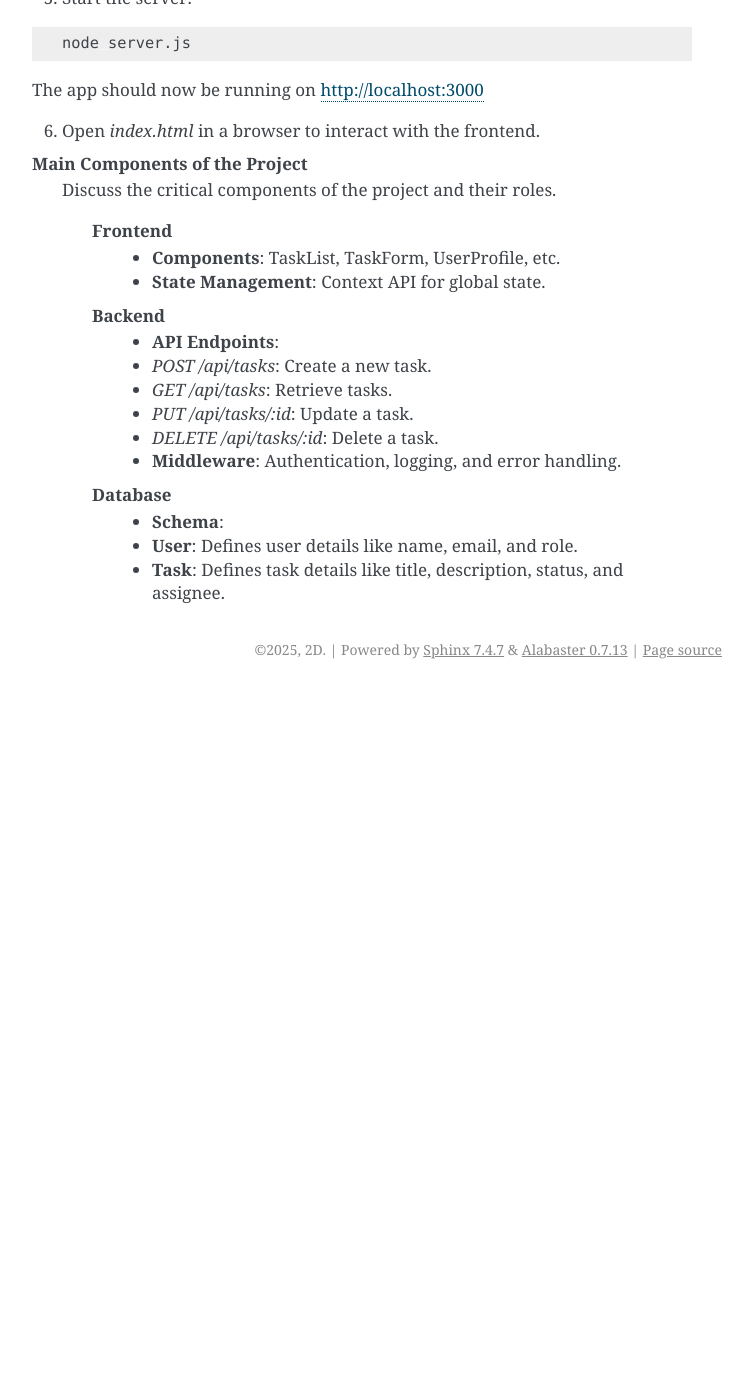
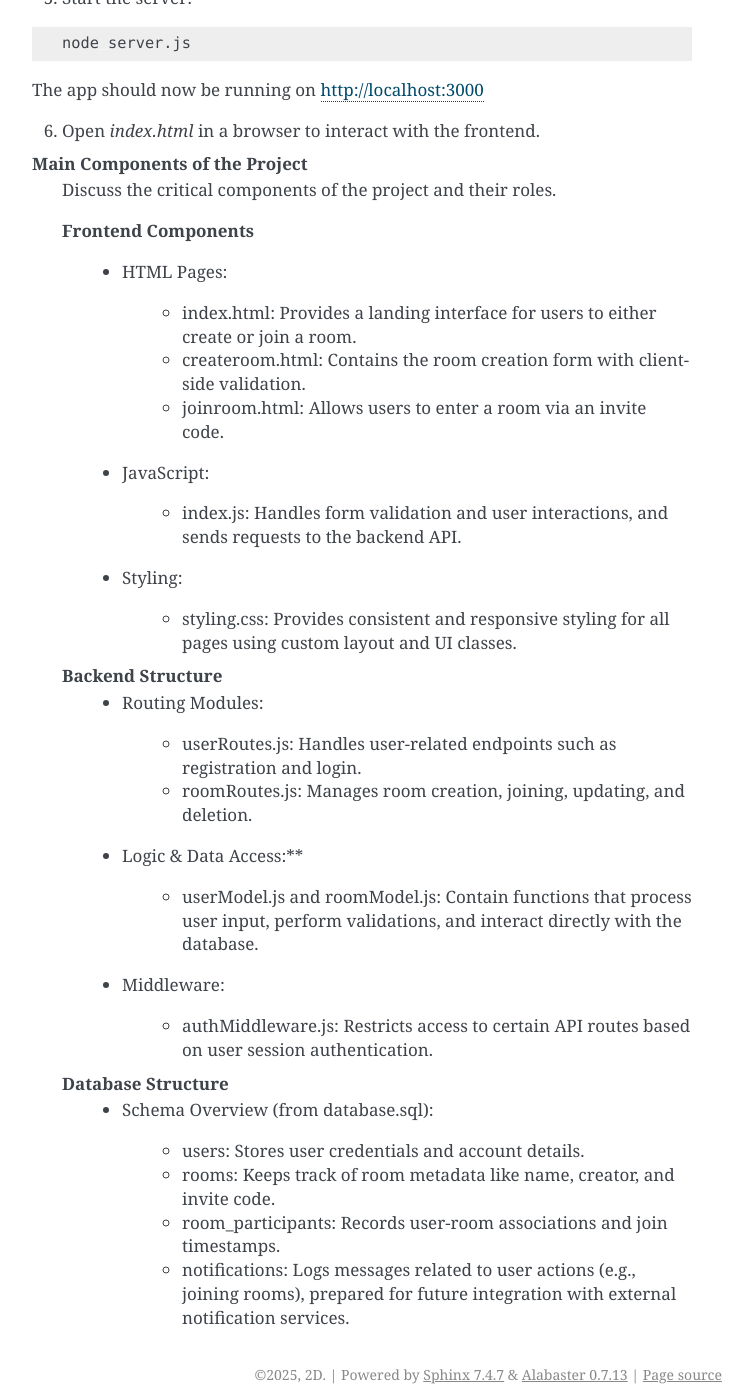
Before and after one commit to up2235881/SETAP-coursework-2D, a Sphinx documentation site: the page built from docs/source/index.rst, in a window 1280 px wide and 1400 px high, scrolled down 2480 px. Shown: the whole window, without its empty margins (388-1141 px from the left). Built offline with Sphinx 7.4.7, drawn with Linux system fonts in a browser that asks for light colours; before the commit the page ends 3169 px from its top, so only the background shows below that.

Commit message:
main components

```diff
--- a/docs/source/index.rst
+++ b/docs/source/index.rst
@@ -118,22 +118,49 @@ The app should now be running on http://localhost:3000
 **Main Components of the Project**
    Discuss the critical components of the project and their roles.
 
-    **Frontend**
-      - **Components**: TaskList, TaskForm, UserProfile, etc.
-      - **State Management**: Context API for global state.
+   **Frontend Components**
 
-    **Backend**
-      - **API Endpoints**:
-      - `POST /api/tasks`: Create a new task.
-      - `GET /api/tasks`: Retrieve tasks.
-      - `PUT /api/tasks/:id`: Update a task.
-      - `DELETE /api/tasks/:id`: Delete a task.
-      - **Middleware**: Authentication, logging, and error handling.
+      - HTML Pages:
 
-    **Database**
-      - **Schema**:
-      - **User**: Defines user details like name, email, and role.
-      - **Task**: Defines task details like title, description, status, and assignee.
+         - index.html: Provides a landing interface for users to either create or join a room.
+
+         - createroom.html: Contains the room creation form with client-side validation.
+
+         - joinroom.html: Allows users to enter a room via an invite code.
+
+      - JavaScript:
+
+         - index.js: Handles form validation and user interactions, and sends requests to the backend API.
+
+      - Styling:
+
+         - styling.css: Provides consistent and responsive styling for all pages using custom layout and UI classes.
+
+   **Backend Structure**
+      - Routing Modules:
+
+         - userRoutes.js: Handles user-related endpoints such as registration and login.
+
+         - roomRoutes.js: Manages room creation, joining, updating, and deletion.
+
+      - Logic & Data Access:**
+
+         - userModel.js and roomModel.js: Contain functions that process user input, perform validations, and interact directly with the database.
+
+      - Middleware:
+
+         - authMiddleware.js: Restricts access to certain API routes based on user session authentication.
+
+   **Database Structure**
+      - Schema Overview (from database.sql):
+
+         - users: Stores user credentials and account details.
+
+         - rooms: Keeps track of room metadata like name, creator, and invite code.
+
+         - room_participants: Records user-room associations and join timestamps.
+
+         - notifications: Logs messages related to user actions (e.g., joining rooms), prepared for future integration with external notification services.
 
 
 .. toctree::
```
